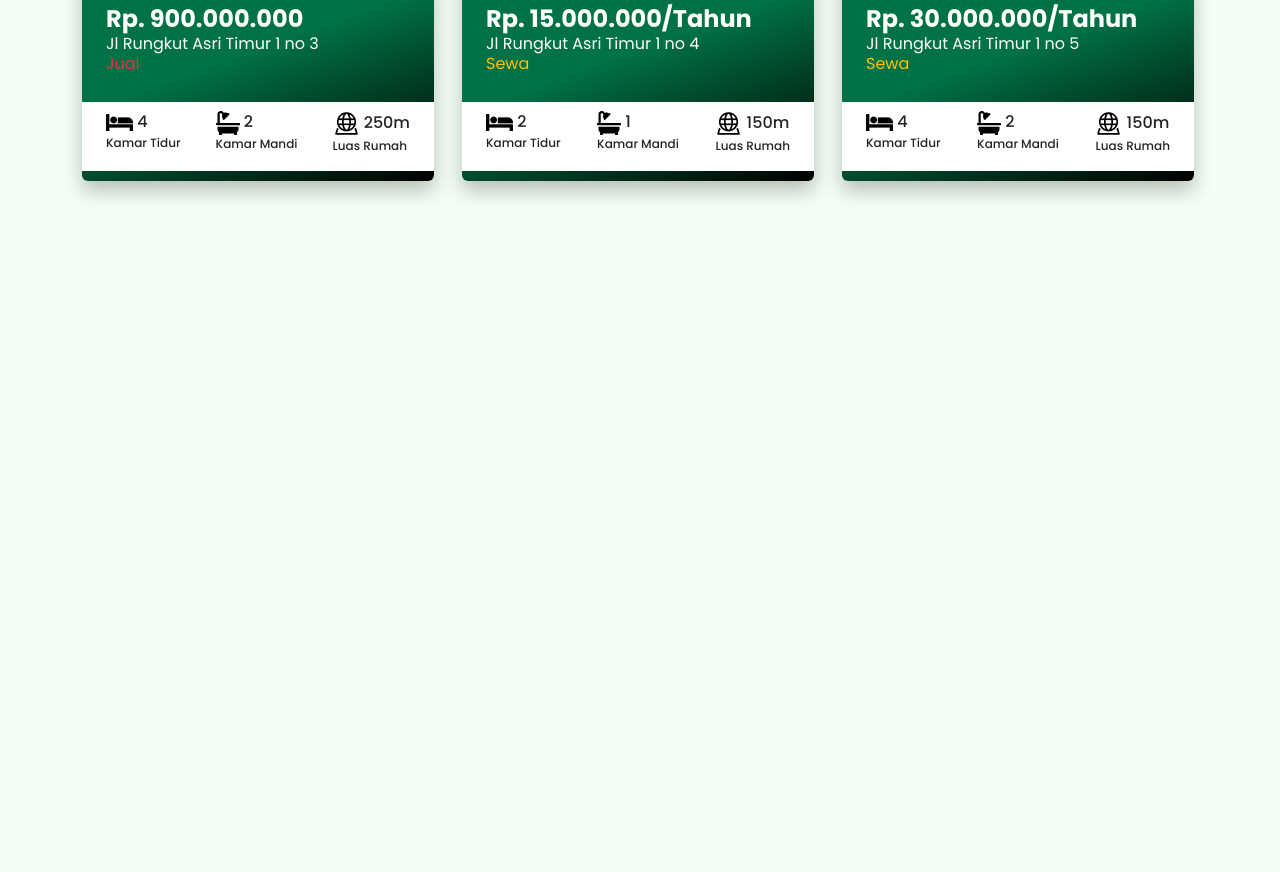
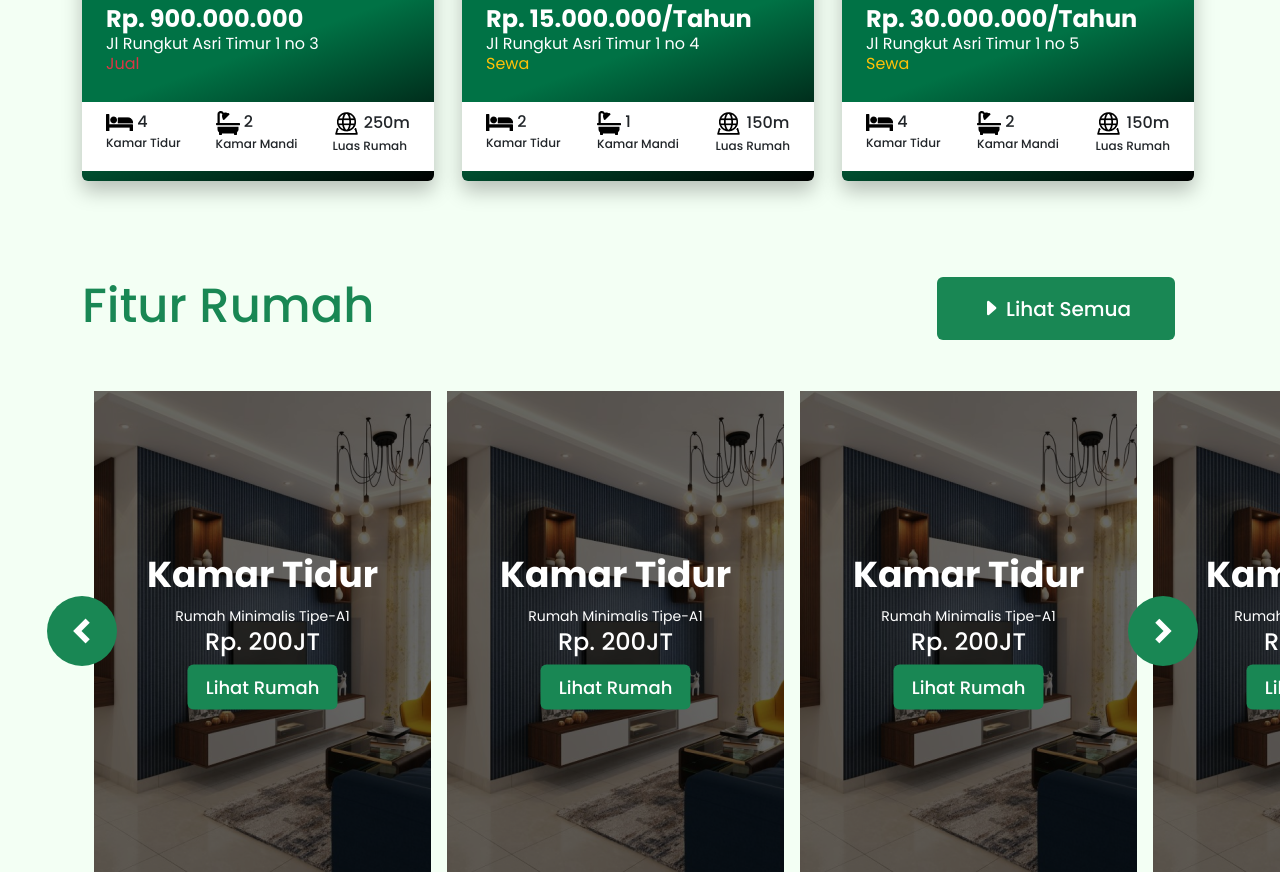
Before and after one commit to FebratamaAgni/RumahKu, a plain HTML site: page index.html in a window 1280 px wide. Shown: the part 3098-3970 px from the top of the page. Before the commit the page ends 3327 px from the top, so only its background shows below. Drawn offline with nearby package versions, Linux system fonts and the light colour scheme.

Commit message:
Menambah desain fitur

```diff
--- a/css/style.css
+++ b/css/style.css
@@ -122,3 +122,38 @@ body {
   font-size: 12px;
 }
 /* akhir rekomendasi */
+
+/* section fitur */
+.bt1 {
+  width: 238px;
+  height: 63px;
+  border: none;
+  font-size: 20px;
+}
+.bt2 {
+  border-radius: 50%;
+  border: none;
+  padding: 0;
+}
+#fitur h2 {
+  font-size: 48px;
+}
+.card-fitur h5 {
+  font-size: 36px;
+}
+.card-fitur h6 {
+  font-size: 24px;
+}
+.card-fitur span {
+  font-size: 14px;
+}
+.card-fitur button {
+  border: none;
+  width: 150px;
+  height: 45px;
+  font-size: 18px;
+}
+.card-fitur .overlay {
+  background-color: rgba(0, 0, 0, 0.6);
+}
+/* akhir fitur */
--- a/index.html
+++ b/index.html
@@ -456,6 +456,78 @@
     </section>
     <!-- akhir rekomendasi -->
 
+    <!-- section fitur -->
+    <section id="fitur" class="mt-5 overflow-hidden">
+        <div class="container">
+            <div class="row mb-4">
+                <div class="col-9">
+                    <h2 class="fw-medium text-success">Fitur Rumah</h2>
+                </div>
+                <div class="col-3">
+                    <button class="bt1 btn btn-success fw-medium"><i class="bi bi-caret-right-fill"></i> Lihat
+                        Semua</button>
+                </div>
+            </div>
+            <div class="container position-relative mt-5">
+                <div class="row">
+                    <div class="col-12 justify-content-start d-flex">
+                        <div class="card-fitur me-3 position-relative">
+                            <img src="assets/img/Fitur Rumah 1.png">
+                            <div class="overlay position-absolute top-0 bottom-0 start-0 end-0 h-100 w-100">
+                                <div class="position-absolute top-50 start-50 translate-middle text-center w-100">
+                                    <h5 class="fw-semibold text-white">Kamar Tidur</h5>
+                                    <span class="text-white">Rumah Minimalis Tipe-A1</span>
+                                    <h6 class="text-white">Rp. 200JT</h6>
+                                    <button class="btn btn-success fw-medium">Lihat Rumah</button>
+                                </div>
+                            </div>
+                        </div>
+                        <div class="card-fitur me-3 position-relative">
+                            <img src="assets/img/Fitur Rumah 1.png">
+                            <div class="overlay position-absolute top-0 bottom-0 start-0 end-0 h-100 w-100">
+                                <div class="position-absolute top-50 start-50 translate-middle text-center w-100">
+                                    <h5 class="fw-semibold text-white">Kamar Tidur</h5>
+                                    <span class="text-white">Rumah Minimalis Tipe-A1</span>
+                                    <h6 class="text-white">Rp. 200JT</h6>
+                                    <button class="btn btn-success fw-medium">Lihat Rumah</button>
+                                </div>
+                            </div>
+                        </div>
+                        <div class="card-fitur me-3 position-relative">
+                            <img src="assets/img/Fitur Rumah 1.png">
+                            <div class="overlay position-absolute top-0 bottom-0 start-0 end-0 h-100 w-100">
+                                <div class="position-absolute top-50 start-50 translate-middle text-center w-100">
+                                    <h5 class="fw-semibold text-white">Kamar Tidur</h5>
+                                    <span class="text-white">Rumah Minimalis Tipe-A1</span>
+                                    <h6 class="text-white">Rp. 200JT</h6>
+                                    <button class="btn btn-success fw-medium">Lihat Rumah</button>
+                                </div>
+                            </div>
+                        </div>
+                        <div class="card-fitur me-3 position-relative">
+                            <img src="assets/img/Fitur Rumah 1.png">
+                            <div class="overlay position-absolute top-0 bottom-0 start-0 end-0 h-100 w-100">
+                                <div class="position-absolute top-50 start-50 translate-middle text-center w-100">
+                                    <h5 class="fw-semibold text-white">Kamar Tidur</h5>
+                                    <span class="text-white">Rumah Minimalis Tipe-A1</span>
+                                    <h6 class="text-white">Rp. 200JT</h6>
+                                    <button class="btn btn-success fw-medium">Lihat Rumah</button>
+                                </div>
+                            </div>
+                        </div>
+                    </div>
+                </div>
+                <button class="bt2 btn btn-success position-absolute top-50 start-0 translate-middle">
+                    <img src="assets/img/Left Arrow lg.png">
+                </button>
+                <button class="bt2 btn btn-success position-absolute top-50 end-0 translate-middle-y">
+                    <img src="assets/img/Right Arrow lg.png">
+                </button>
+            </div>
+        </div>
+    </section>
+    <!-- akhir fitur -->
+
     <!-- js bootstrap -->
     <script src="https://cdn.jsdelivr.net/npm/bootstrap@5.3.0-alpha1/dist/js/bootstrap.bundle.min.js"
         integrity="sha384-w76AqPfDkMBDXo30jS1Sgez6pr3x5MlQ1ZAGC+nuZB+EYdgRZgiwxhTBTkF7CXvN" crossorigin="anonymous">
```
